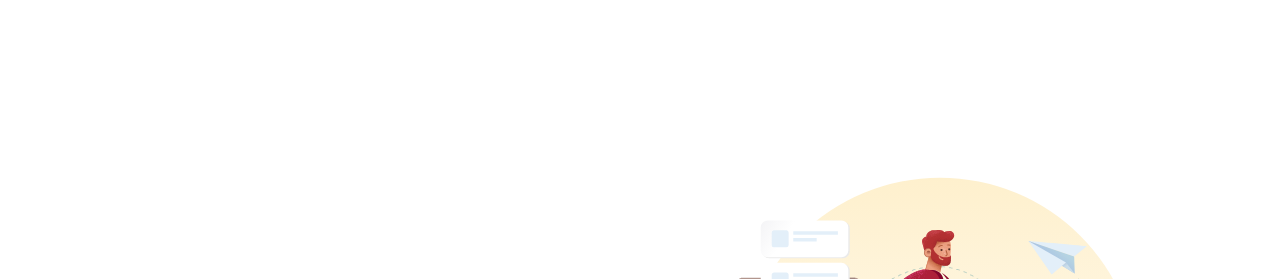
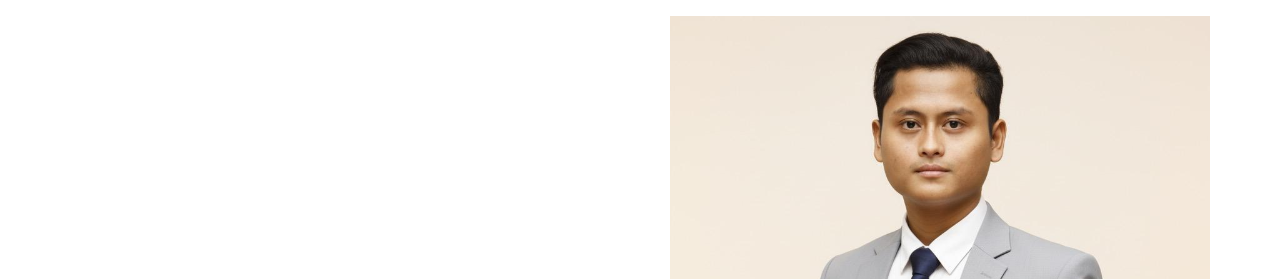
Before and after one commit to vanziyllah/portfolio, a plain HTML site: page index.html in a window 1280 px wide. Shown: the part 105-384 px from the top of the page. Drawn offline with Linux system fonts and the light colour scheme.

Commit message:
Update index.html
Edit Profile Image

```diff
--- a/index.html
+++ b/index.html
@@ -44,7 +44,7 @@
                 </p>
             </div>
             <div class="hero-right">
-                <img src="Gambar1.svg" alt="Person Standing">
+                <img src="Profile1.jpeg" alt="Profile Image">
                 <!-- Image Reference Source : https://sapiens.ui8.net/6m3c3s7 -->
             </div>
         </section>
@@ -346,4 +346,5 @@
      </footer>
     <!-- End Of Footer -->
 </body>
+
 </html>
```
